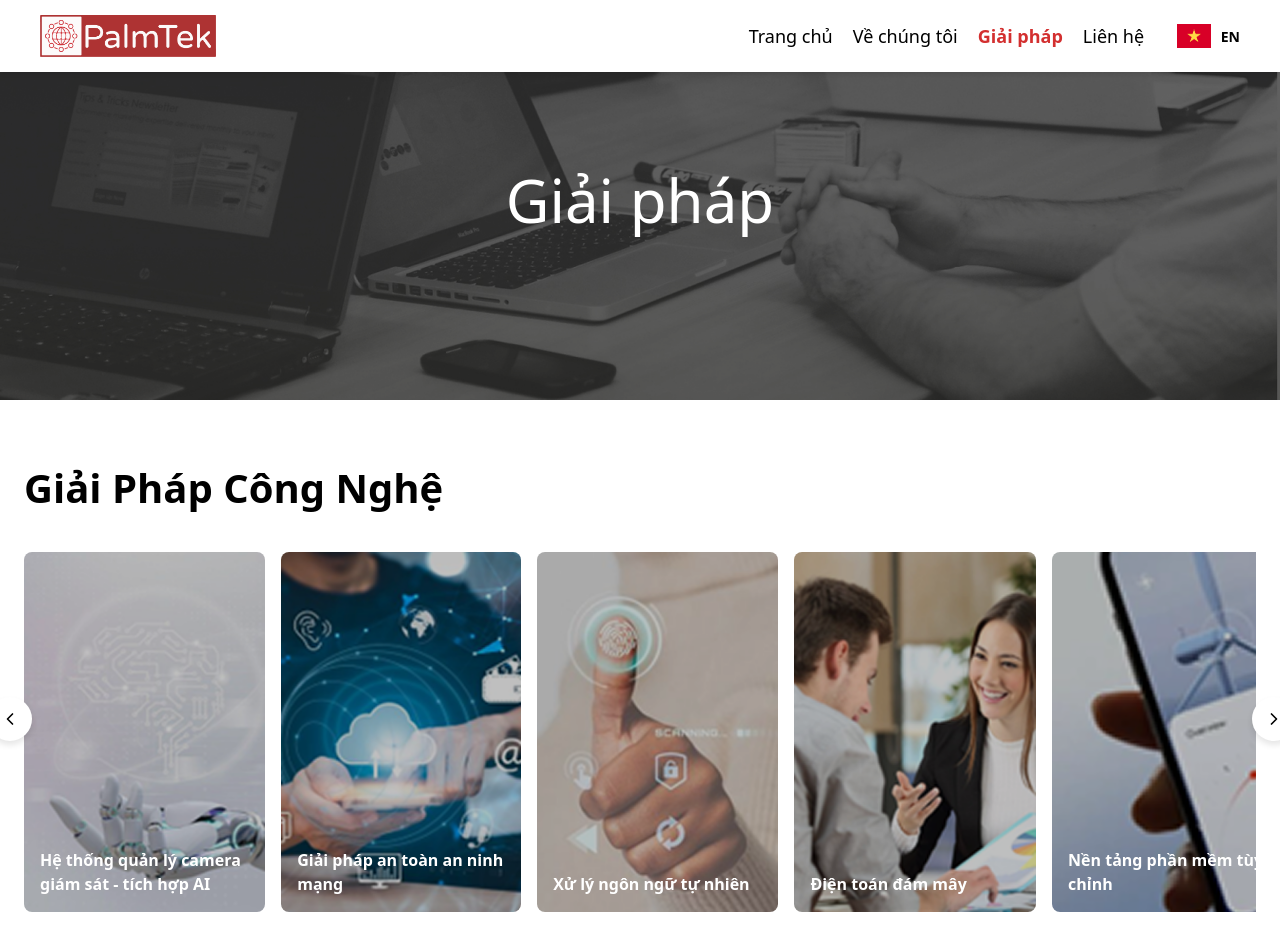
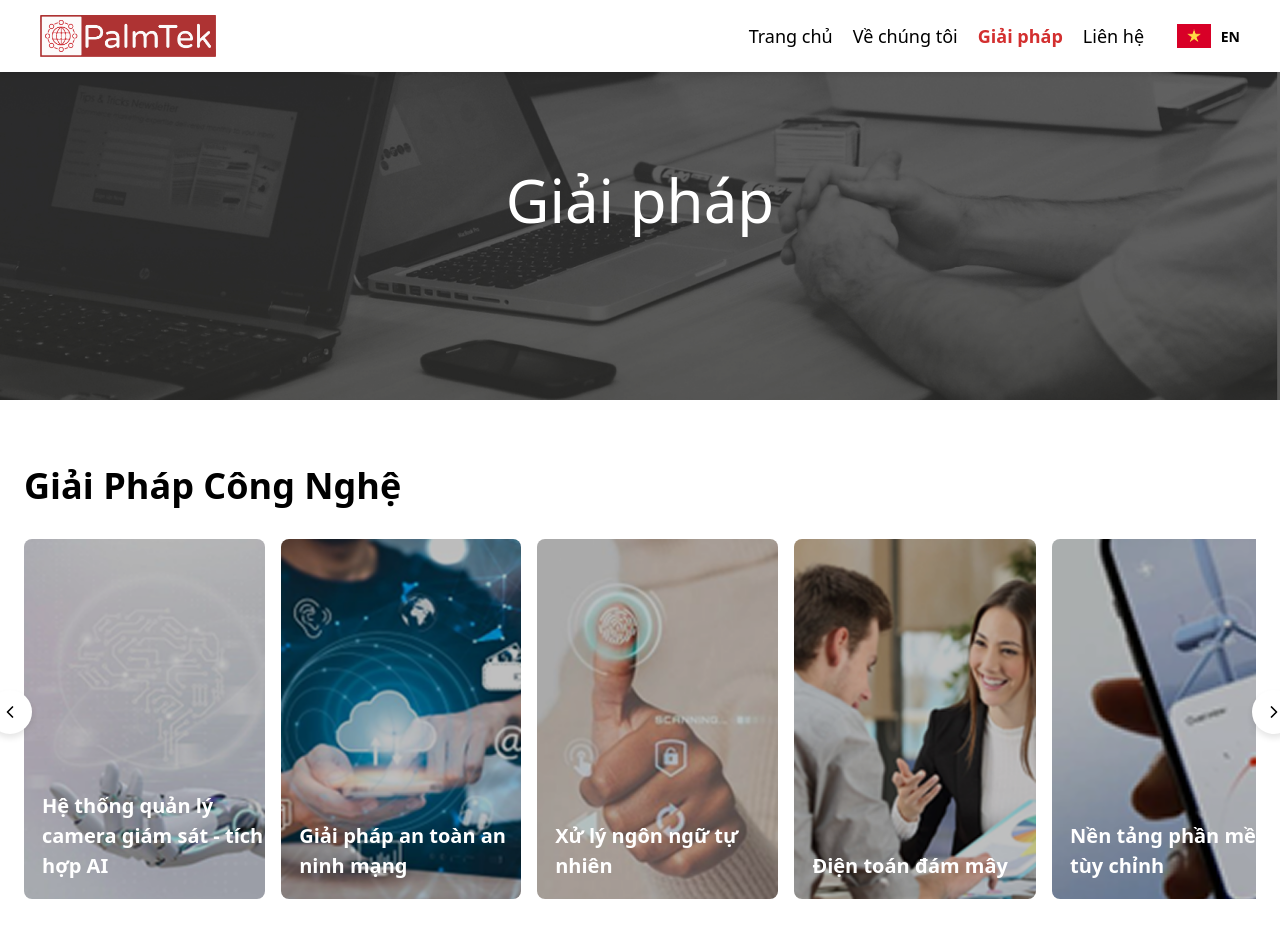
Before and after one commit to DinhLamTruong/palm, a React (Vite) app: page /solutions in a window 1280 px wide. Shown: the top 952 px of the page. Built offline with nearby package versions, Linux system fonts and the light colour scheme.

Commit message:
fix code

```diff
--- a/src/global.css
+++ b/src/global.css
@@ -105,7 +105,7 @@
   font-size: 14px;
   font-weight: bold;
   margin-bottom: 5px;
-  color: #333;
+
 }
 
 .companyInfo p {
--- a/src/pages/solution/Solution.module.css
+++ b/src/pages/solution/Solution.module.css
@@ -13,9 +13,9 @@
     }
 
     .sectionTitle {
-    font-size: 2.5rem;
+   font-size: 36px;
     font-weight: 600;
-    margin-bottom: 2.5rem;
+    margin-bottom: 2rem;
     line-height: 1.2;
     }
 
@@ -132,13 +132,15 @@
     }
 
     .solutionTitle {
+    padding: 2px;
     position: absolute;
     left: 1rem;
     bottom: 1rem;
     color: #fff;
     font-weight: 600;
-    font-size: 1rem;
+    font-size: 20px;
     transition: all 0.7s;
+
     }
 
     .solutionCard:hover .solutionTitle {
```
Also changed, not shown: src/assets/Img/banner.png.
